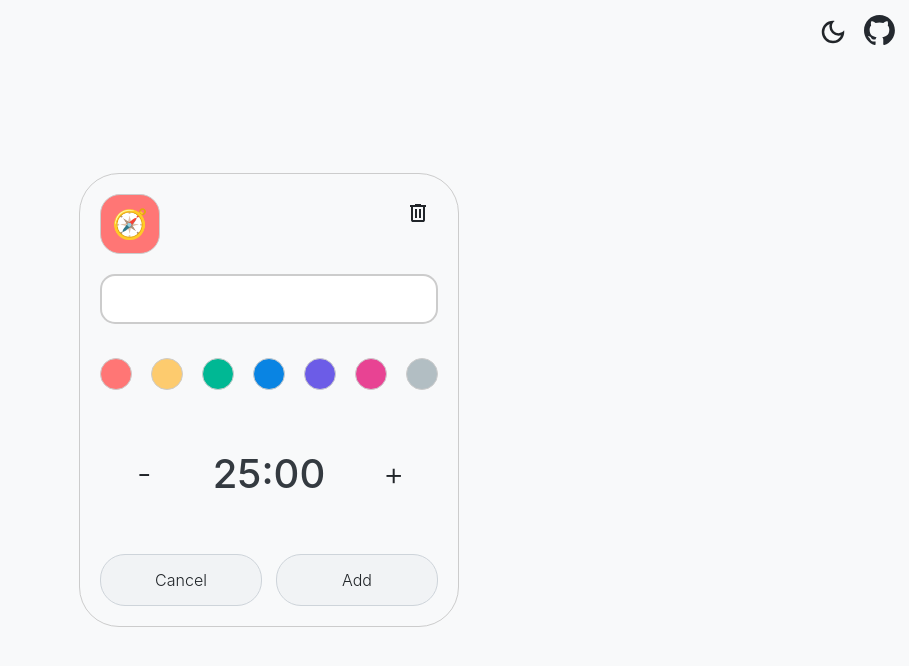
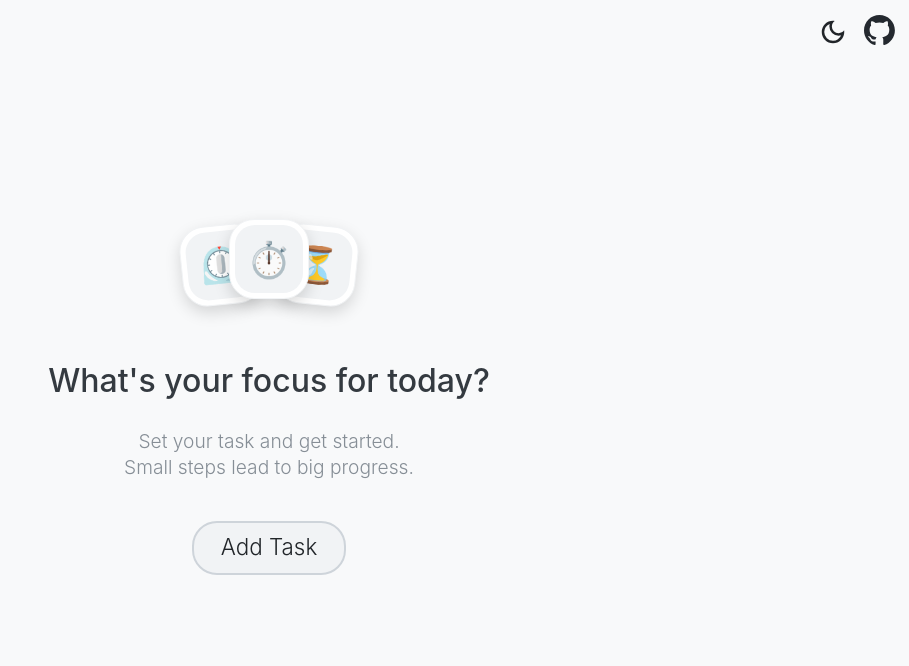
Before and after one commit to ckdgus1010/pomodoro_timer, a React (Vite) app: page / in a window 1280 px wide. Shown: the top 666 px of the page, without its empty margins (371-1280 px from the left). Built offline with nearby package versions, Linux system fonts and the light colour scheme; a web font is replaced by a local one.

Commit message:
feat: 홈, 할 일 화면 전환 기능 구현
- Tab 분류를 위한 enum Tabs 추가

```diff
--- a/src/App.tsx
+++ b/src/App.tsx
@@ -4,6 +4,9 @@ import { GlobalStyle } from "./styles/GlobalStyle";
 import { ThemeProvider } from "./contexts/ThemeContext";
 import Header from "./components/headers/Header";
 import ToDo from "./components/to-do/ToDo";
+import { useAtomValue } from "jotai";
+import { tabAtom } from "./atoms/tabAtom";
+import { Tabs } from "./enums/tabs";
 
 const Container = styled.div`
     height: 100vh;
@@ -13,13 +16,15 @@ const Container = styled.div`
 `;
 
 function App() {
+    const currentTab = useAtomValue(tabAtom);
+
     return (
         <ThemeProvider>
             <GlobalStyle />
             <Header />
             <Container>
-                {/* <NoTaskBox /> */}
-                <ToDo />
+                {currentTab === Tabs.Home && <NoTaskBox />}
+                {currentTab === Tabs.Task && <ToDo />}
             </Container>
         </ThemeProvider>
     );
--- /dev/null
+++ b/src/atoms/tabAtom.ts
@@ -0,0 +1,4 @@
+import { atom } from "jotai";
+import { Tabs } from "../enums/tabs";
+
+export const tabAtom = atom<Tabs>(Tabs.Home);
--- a/src/components/NoTaskBox.tsx
+++ b/src/components/NoTaskBox.tsx
@@ -1,5 +1,8 @@
 import { styled } from "styled-components";
 import IconCards from "./IconCards";
+import { useSetAtom } from "jotai";
+import { tabAtom } from "../atoms/tabAtom";
+import { Tabs } from "../enums/tabs";
 
 const Wrapper = styled.div`
     padding: 20px;
@@ -15,7 +18,7 @@ const Title = styled.div`
     font-weight: 500;
     font-size: 2rem;
     text-align: center;
-    color: ${props => props.theme.text.title};
+    color: ${(props) => props.theme.text.title};
     transition: color 0.2s ease;
 `;
 
@@ -24,7 +27,7 @@ const Message = styled.span`
     line-height: 1.6rem;
     font-size: 1.2rem;
     text-align: center;
-    color: ${props => props.theme.text.normal};
+    color: ${(props) => props.theme.text.normal};
     transition: color 0.2s ease;
 `;
 
@@ -33,34 +36,36 @@ const Button = styled.button`
     cursor: pointer;
     width: 150px;
     height: 50px;
-    background-color: ${props => props.theme.button.normal.bg};
-    border: 2px solid ${props => props.theme.button.normal.border};
+    background-color: ${(props) => props.theme.button.normal.bg};
+    border: 2px solid ${(props) => props.theme.button.normal.border};
     border-radius: 25px;
-    color: ${props => props.theme.button.normal.text};
+    color: ${(props) => props.theme.button.normal.text};
     font-size: 1.4rem;
     text-align: center;
     transition: color 0.2s ease;
 
     &:hover {
-        background-color: ${props => props.theme.button.hover.bg};
-        border-color: ${props => props.theme.button.hover.border};
+        background-color: ${(props) => props.theme.button.hover.bg};
+        border-color: ${(props) => props.theme.button.hover.border};
     }
     &:active {
-        background-color: ${props => props.theme.button.active.bg};
-        border-color: ${props => props.theme.button.active.border};
+        background-color: ${(props) => props.theme.button.active.bg};
+        border-color: ${(props) => props.theme.button.active.border};
     }
 `;
 
 function NoTaskBox() {
+    const setCurrentTab = useSetAtom(tabAtom);
     return (
         <Wrapper>
             <IconCards />
             <Title>What's your focus for today?</Title>
             <Message>
-                Set your task and get started.<br/>
+                Set your task and get started.
+                <br />
                 Small steps lead to big progress.
             </Message>
-            <Button>Add Task</Button>
+            <Button onClick={() => setCurrentTab(Tabs.Task)}>Add Task</Button>
         </Wrapper>
     );
 }
--- a/src/components/to-do/ToDo.tsx
+++ b/src/components/to-do/ToDo.tsx
@@ -8,6 +8,9 @@ import { useTheme } from "../../contexts/ThemeContext";
 import React, { useState } from "react";
 import { type EmojiClickData } from "emoji-picker-react";
 import EmojiCard from "./EmojiCard";
+import { useSetAtom } from "jotai";
+import { tabAtom } from "../../atoms/tabAtom";
+import { Tabs } from "../../enums/tabs";
 
 const Form = styled.form`
     padding: 20px;
@@ -69,6 +72,18 @@ const Button = styled.button`
 
 function ToDo() {
     const { darkMode } = useTheme();
+    const setCurrentTab = useSetAtom(tabAtom);
+
+    function onClickCancelBtn() {
+        const item = localStorage.getItem("task");
+        if (item) {
+            // TODO: 타이머 탭으로 전환
+            console.log("타이머 탭으로 전환");
+        } else {
+            setCurrentTab(Tabs.Home);
+        }
+    }
+
     const [emoji, setEmoji] = useState("🧭");
 
     function selectEmoji(data: EmojiClickData) {
@@ -131,7 +146,9 @@ function ToDo() {
                     handlePlus={plusTimer}
                 />
                 <Buttons>
-                    <Button type="button">Cancel</Button>
+                    <Button type="button" onClick={onClickCancelBtn}>
+                        Cancel
+                    </Button>
                     <Button type="submit">Add</Button>
                 </Buttons>
             </Form>
--- /dev/null
+++ b/src/enums/tabs.ts
@@ -0,0 +1,6 @@
+export const Tabs = {
+    Home: "no task",
+    Task: "task",
+} as const;
+
+export type Tabs = (typeof Tabs)[keyof typeof Tabs];
```
